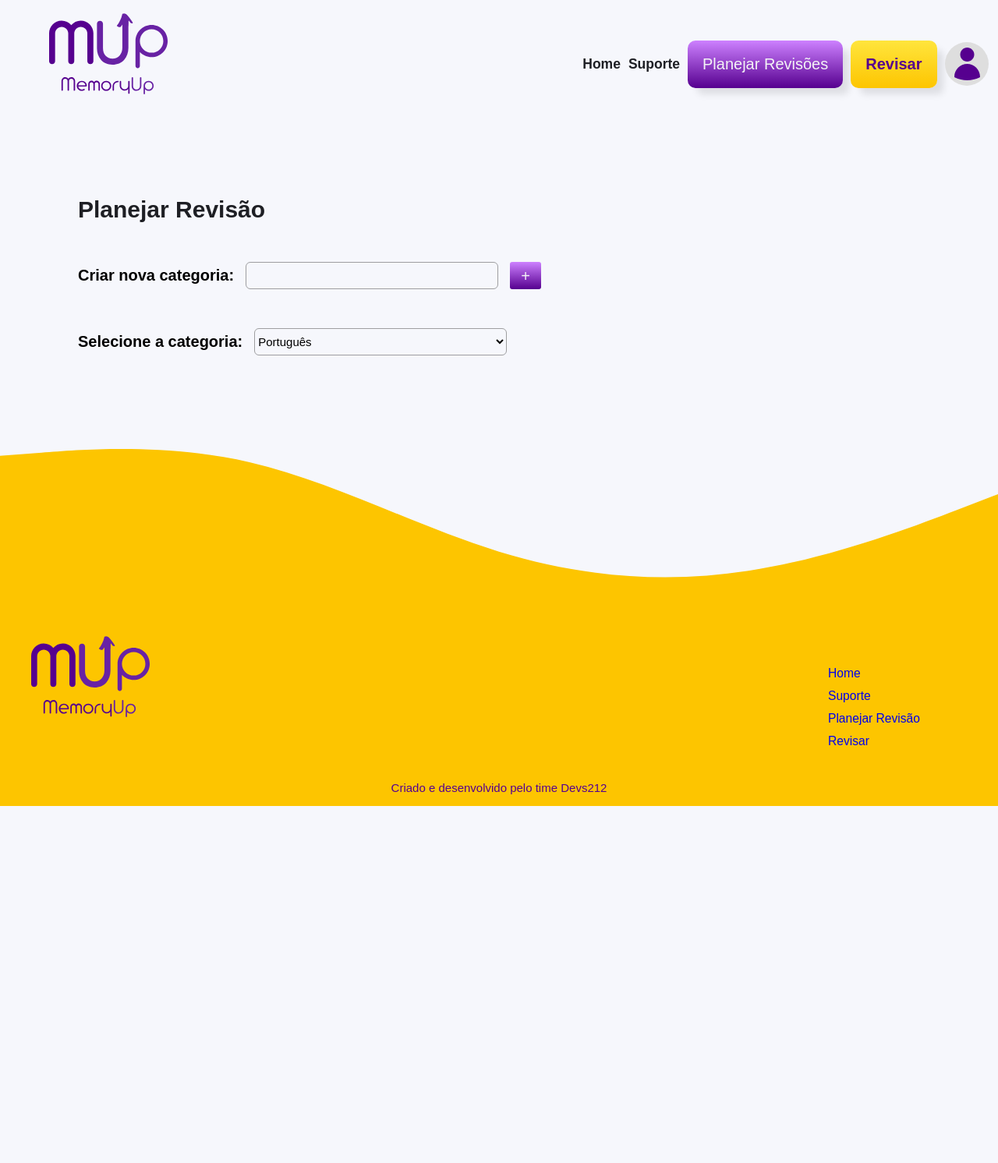
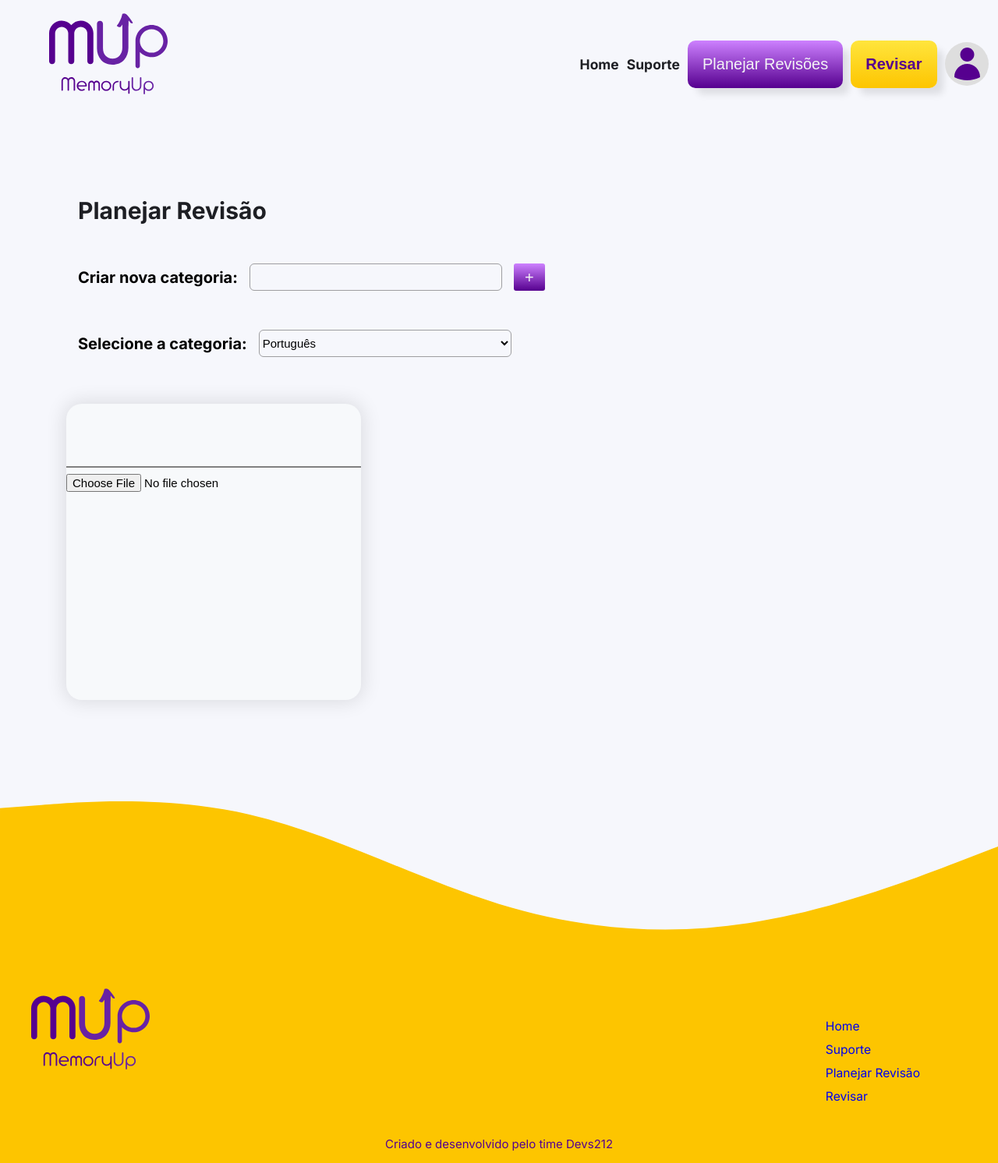
Before and after one commit to PedroZanluqui/memoryup, a PHP site: the page made by PagRevisões.html in a window 1280 px wide. Shown: the whole page at 78% size. Before the commit the page ends 1034 px from the top, so only its background shows below. Run offline with PHP 8.4, Linux system fonts and the light colour scheme.

Commit message:
Criação da Section da Pagina de Planejar Revisões

```diff
--- a/PagRevisões.html
+++ b/PagRevisões.html
@@ -39,6 +39,17 @@
                 </div>
             </div>
         </div>
+
+        <div class="main-material-estudos">
+            <section class="section-material-estudos">
+                <div class="nav-of-section-material-estudos">
+
+                </div>
+                <hr>
+                <br>
+                <input type="file">
+            </section>
+        </div>
     </main>
 
     <footer>
--- a/PagUser.html
+++ b/PagUser.html
@@ -141,7 +141,7 @@
                     </section>
                 </div>
             </section>
-
+        </div>
 
     </main>
 
--- a/style.css
+++ b/style.css
@@ -911,13 +911,6 @@ footer {
     font-weight: bold;
 }
 
-body, html {
-    margin: 0;
-    padding: 0;
-    box-sizing: border-box;
-    font-family: Arial, sans-serif; /* Escolha uma fonte padrão */
-}
-
 main {
     width: 100%;
 }
@@ -933,15 +926,15 @@ main {
     width: 100%;
     align-items: flex-start;
     gap: 2rem;
-    padding: 1rem; /* Espaçamento interno opcional */
+    padding: 1rem;
 }
 
 .aside_categoria {
-    flex: 0 1 30%; /* O aside ocupa 30% do espaço disponível */
-    max-width: 30%; /* Limite máximo de largura do aside */
+    flex: 0 1 30%;
+    max-width: 30%;
     box-sizing: border-box;
-    padding: 1rem; /* Espaçamento interno do aside */
-    margin-left: 15rem; /* Adicione a margem esquerda aqui */
+    padding: 1rem;
+    margin-left: 15rem;
 }
 
 .Biblioteca_Categorias {
@@ -998,7 +991,7 @@ main {
 }
 
 .Revisao_Prevista {
-    flex: 1; /* Ocupa o espaço restante */
+    flex: 1;
     display: flex;
     flex-direction: column;
     align-items: center;
@@ -1102,6 +1095,8 @@ hr{
 
 
 //Pagina de Revisões
+
+
 .classeQueNaoFunciona{
     margin: 0 5rem;
 }
@@ -1165,3 +1160,47 @@ hr{
     margin-left: 1.5rem;
     vertical-align: middle;
 }
+
+.input-categoria option{
+    font-size: 1.5rem;
+}
+
+.main-material-estudos{
+    display: flex;
+    width: 100%;
+    align-items: flex-start;
+    gap: 2rem;
+    padding: 1rem;
+}
+
+.section-material-estudos {
+    flex: 0 1 30%;
+    max-width: 30%;
+    box-sizing: border-box;
+    margin-left: 7.5rem;
+    margin-top: 5rem;
+    width: 15rem;
+    height: 38rem;
+
+    background-color: #F7F9FB;
+    border-radius: 2rem;
+    box-shadow: 0px 0px 23px 4px rgba(0,0,0,0.1);
+}
+
+.nav-of-section-material-estudos{
+    margin-bottom: 8rem;
+
+    background-color: #FFFFFF;
+}
+
+.section-material-estudos hr{
+    width: 100%;
+    height: 0.2rem;
+}
+
+.section-material-estudos input{
+    width: 100%;
+    height: 100%;
+
+    font-size: 1.5rem;
+}
```
